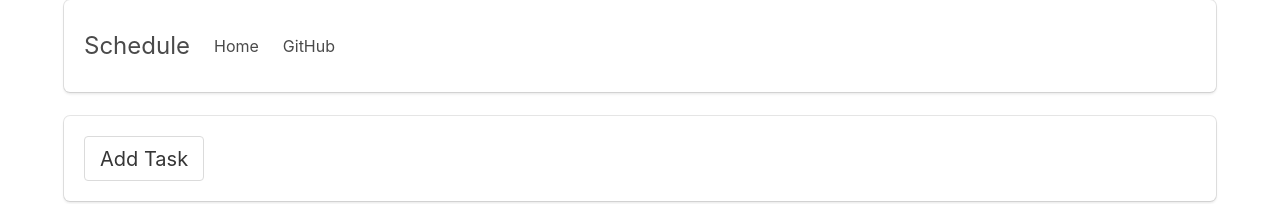
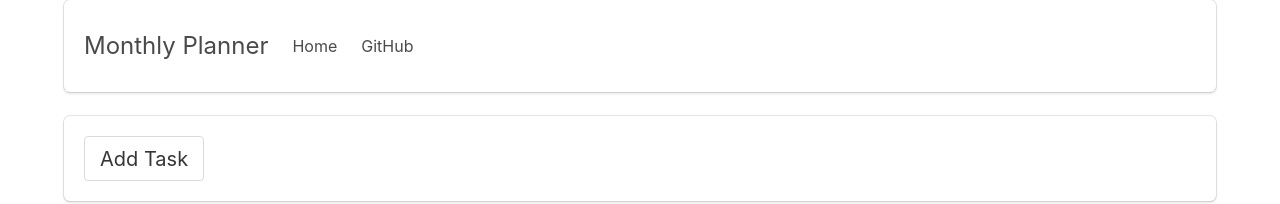
Before and after one commit to Fuchsoria/monthlyPlanner, a website built with Parcel: page src/index.html in a window 1280 px wide. Shown: the top 204 px of the page. Built offline with nearby package versions, Linux system fonts and the light colour scheme.

Commit message:
Rename title and navbar

```diff
--- a/package.json
+++ b/package.json
@@ -20,6 +20,6 @@
   "homepage": "https://github.com/SehenQQ/alternativeSchedule#readme",
   "devDependencies": {
     "parcel": "^1.12.3",
-    "sass": "^1.22.9"
+    "sass": "^1.22.10"
   }
 }
--- a/src/index.html
+++ b/src/index.html
@@ -5,7 +5,7 @@
   <meta charset="UTF-8">
   <meta name="viewport" content="width=device-width, initial-scale=1.0">
   <meta http-equiv="X-UA-Compatible" content="ie=edge">
-  <title>Alternative Schedule</title>
+  <title>Monthly Planner</title>
   <link rel="stylesheet" href="assets/styles/bulma.min.css">
   <link rel="stylesheet" href="assets/styles/style.scss">
 </head>
@@ -15,7 +15,7 @@
     <nav class="box navbar" role="navigation" aria-label="main navigation">
       <div class="navbar-brand">
         <a class="navbar-item navbar__logo" href="#">
-          Schedule
+          Monthly Planner
         </a>
 
         <a role="button" class="navbar-burger burger" aria-label="menu" aria-expanded="false"
```
Also changed, not shown: 1 other file.
